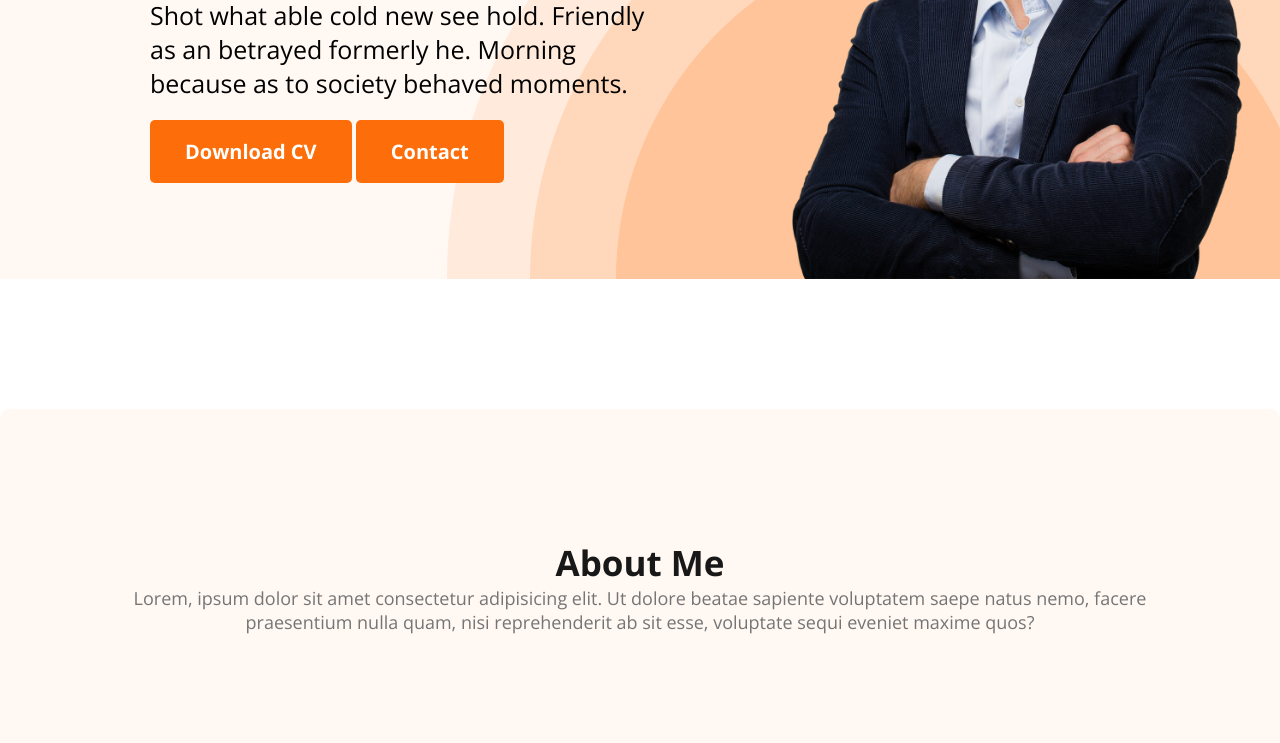
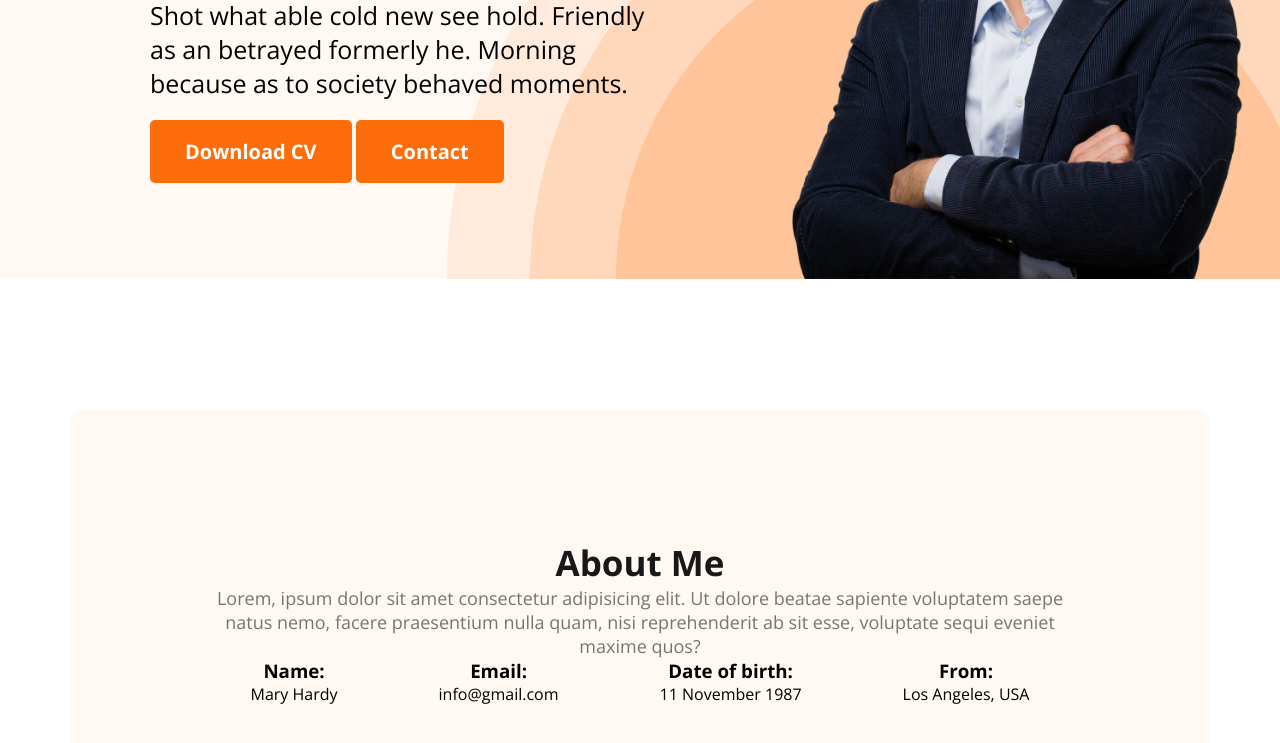
Before and after one commit to ahmadtnvir/web-developer-portfolio, a plain HTML site: page index.html in a window 1280 px wide. Shown: the part 443-1186 px from the top of the page. Drawn offline with nearby package versions, Linux system fonts and the light colour scheme.

Commit message:
Added about information

```diff
--- a/index.html
+++ b/index.html
@@ -40,8 +40,32 @@
       <section class="about">
         <h3 class="section-title">About Me</h3>
         <p class="section-description">
-          Lorem, ipsum dolor sit amet consectetur adipisicing elit. Ut dolore beatae sapiente voluptatem saepe natus nemo, facere praesentium nulla quam, nisi reprehenderit ab sit esse, voluptate sequi eveniet maxime quos?
+          Lorem, ipsum dolor sit amet consectetur adipisicing elit. Ut dolore
+          beatae sapiente voluptatem saepe natus nemo, facere praesentium nulla
+          quam, nisi reprehenderit ab sit esse, voluptate sequi eveniet maxime
+          quos?
         </p>
+
+        <div class="about-info-container">
+          <!-- .about-info*4>h3.info-title+p.info-description -->
+
+          <div class="about-info">
+            <h3 class="info-title">Name:</h3>
+            <p class="info-description">Mary Hardy</p>
+          </div>
+          <div class="about-info">
+            <h3 class="info-title">Email:</h3>
+            <p class="info-description">info@gmail.com</p>
+          </div>
+          <div class="about-info">
+            <h3 class="info-title">Date of birth:</h3>
+            <p class="info-description">11 November 1987</p>
+          </div>
+          <div class="about-info">
+            <h3 class="info-title">From:</h3>
+            <p class="info-description">Los Angeles, USA</p>
+          </div>
+        </div>
       </section>
     </main>
     <footer></footer>
--- a/styles/portfolio.css
+++ b/styles/portfolio.css
@@ -101,9 +101,23 @@ nav li a {
   margin-bottom: 20px;
 }
 
+main{
+  max-width: 1140px;
+  margin: 0 auto;
+}
+
 .about{
   padding: 130px;
   border-radius: 10px;
   background:#fff8f3;
   margin: 130px 0;
 }
+
+.about-info-container{
+  display: flex;
+  justify-content: space-around;
+}
+
+.about-info{
+  text-align: center;
+}
```
